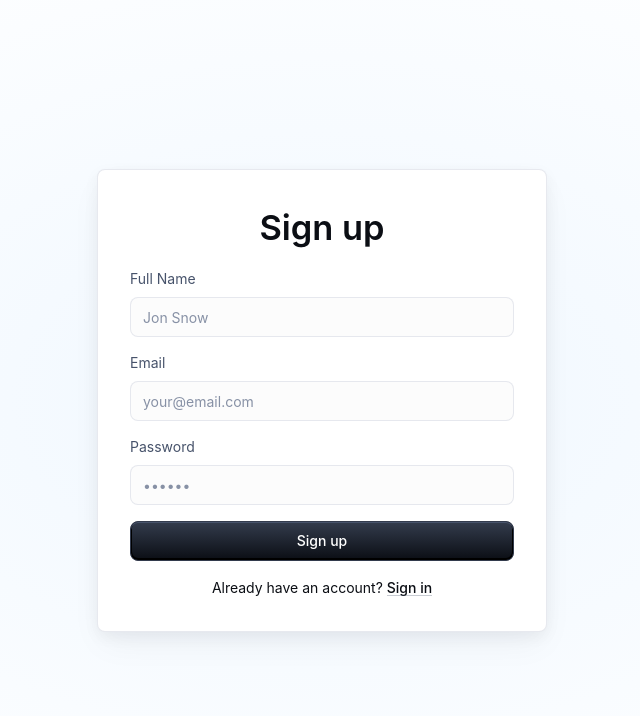
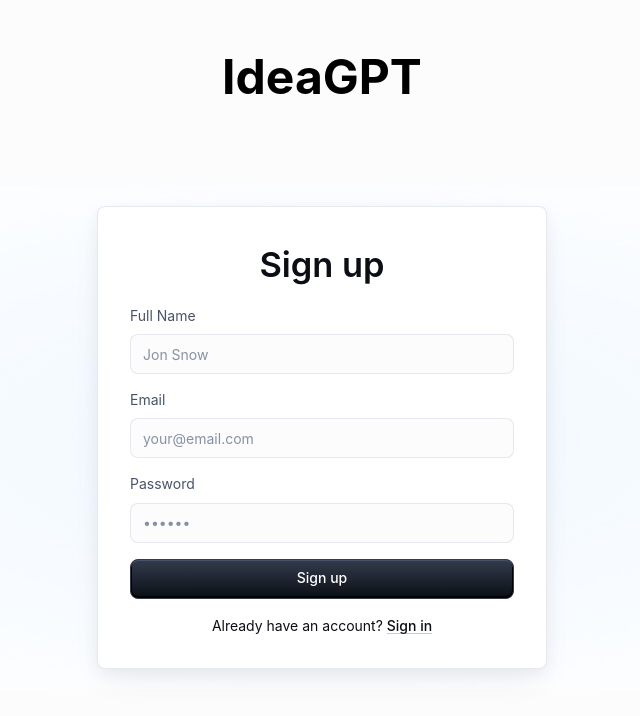
Before and after one commit to jackaldenryan/IdeaGPT, a Next.js app: page /sign-up in a window 1280 px wide. Shown: the top 716 px of the page, without its empty margins (318-958 px from the left). Built offline with nearby package versions, Linux system fonts and the light colour scheme; no server answers.

Commit message:
Add IdeaGPT title and fix sign-up box

```diff
--- a/src/components/sign-up/SignUp.tsx
+++ b/src/components/sign-up/SignUp.tsx
@@ -46,11 +46,15 @@ const Card = styled(MuiCard)(({ theme }) => ({
 }));
 
 const SignUpContainer = styled(Stack)(({ theme }) => ({
-  minHeight: "100vh", // Ensure it takes full viewport height
-  padding: theme.spacing(2),
-  [theme.breakpoints.up("sm")]: {
-    padding: theme.spacing(4),
-  },
+  padding: 20,
+  marginTop: "10vh",
+  position: "relative",
+  "&::before": {
+    content: '""',
+    display: "block",
+    position: "absolute",
+    zIndex: -1,
+    inset: 0,
     backgroundImage:
       "radial-gradient(ellipse at 50% 50%, hsl(210, 100%, 97%), hsl(0, 0%, 100%))",
     backgroundRepeat: "no-repeat",
@@ -58,6 +62,7 @@ const SignUpContainer = styled(Stack)(({ theme }) => ({
       backgroundImage:
         "radial-gradient(at 50% 50%, hsla(210, 100%, 16%, 0.5), hsl(220, 30%, 5%))",
     }),
+  },
 }));
 
 // interface SignUpProps {
@@ -199,6 +204,20 @@ export default function SignUp() {
   return (
     <ThemeProvider theme={showCustomTheme ? SignUpTheme : defaultTheme}>
       <CssBaseline enableColorScheme />
+      <Typography
+        component="h1"
+        variant="h2"
+        sx={{
+          textAlign: "center",
+          fontWeight: "bold",
+          fontSize: "3rem",
+          color: "black",
+          marginTop: "3rem", // Adds space from the top of the page
+          marginBottom: "2rem", // Keeps space below the title
+        }}
+      >
+        IdeaGPT
+      </Typography>
       <SignUpContainer direction="column" justifyContent="center">
         <Card variant="outlined">
           {/* <SitemarkIcon /> */}
```
Also changed, not shown: src/components/sign-in/SignIn.tsx (+15 -0 lines). Lines whose indentation alone changed are shown as unchanged.
